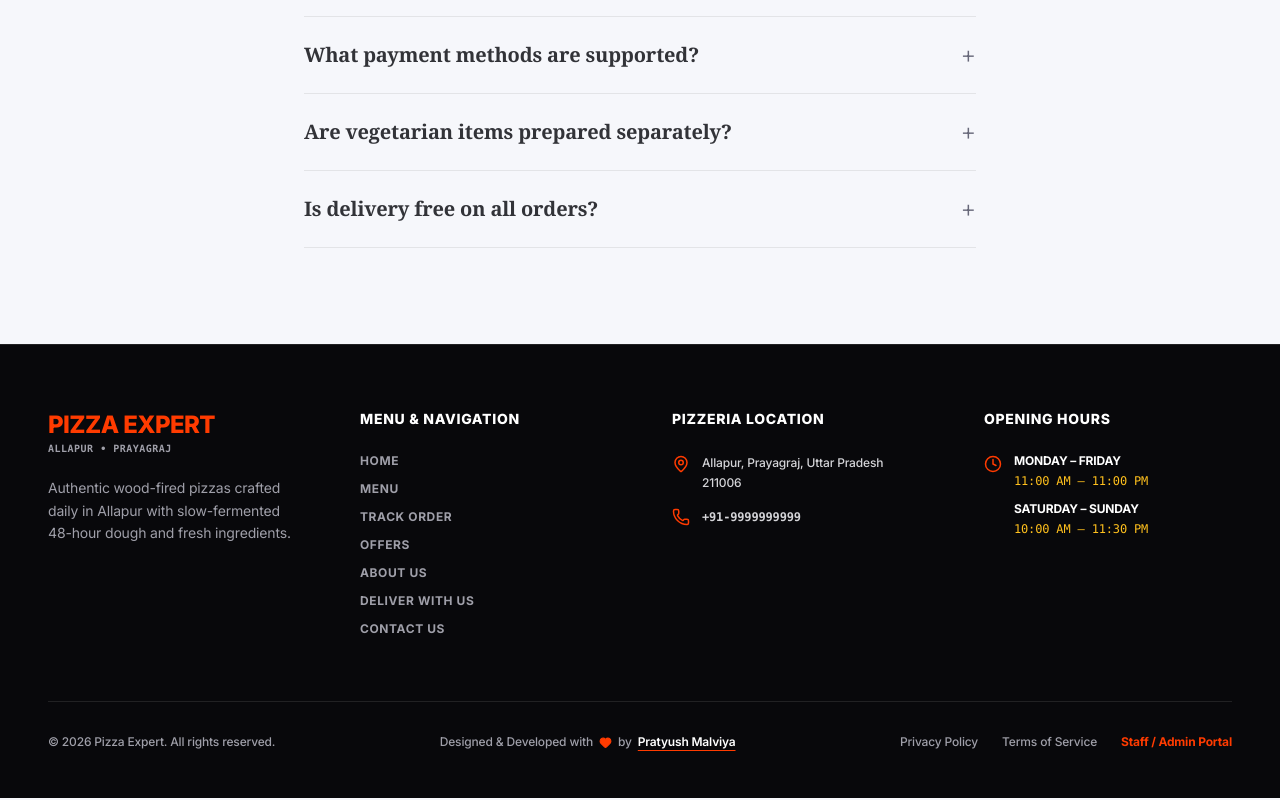
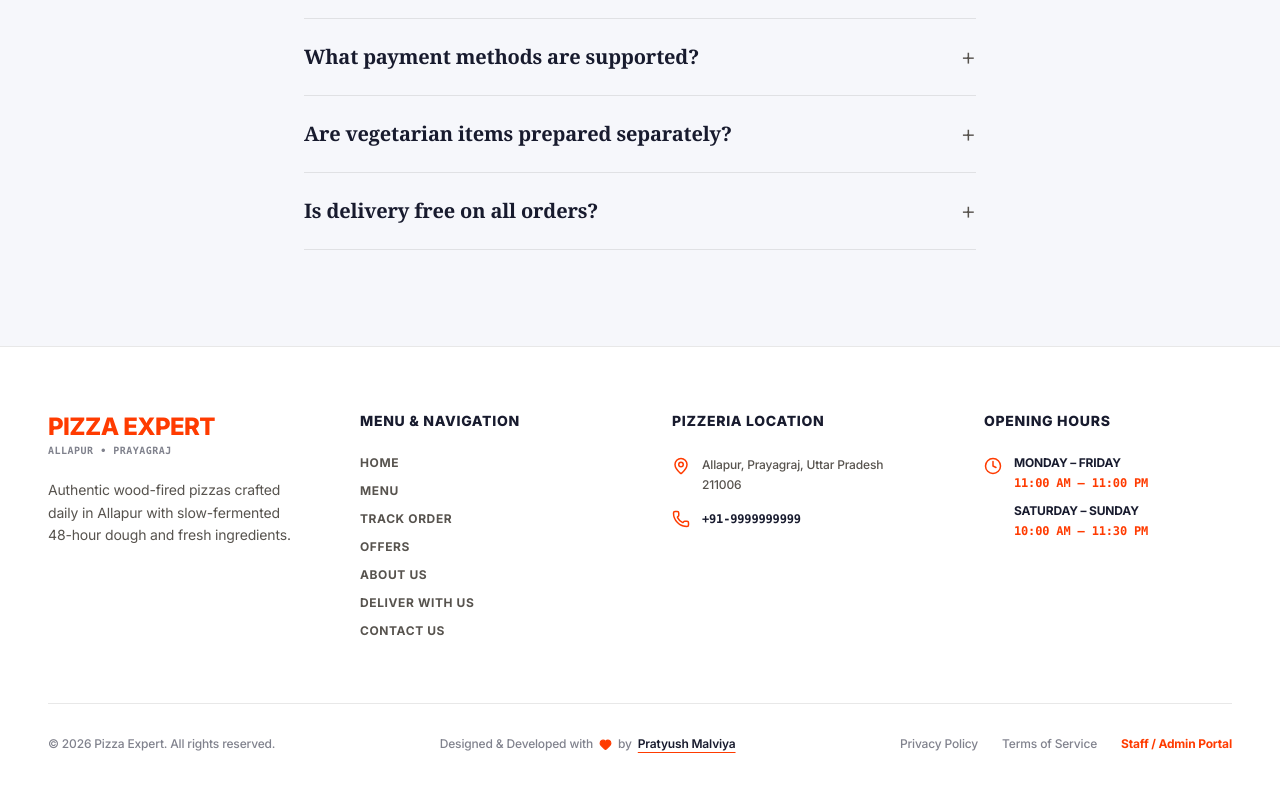
Before and after one commit to Pratyush-Malviya/pizza-expert-prayagraj, a Next.js app: page / in a window 1280 px wide. Shown: the part 4302-5102 px from the top of the page. Built offline with nearby package versions, Linux system fonts and the light colour scheme; no server answers; the database is empty.

Commit message:
feat(theme): add dynamic light and dark theme styling across all UI components and make light mode default

```diff
--- a/app/globals.css
+++ b/app/globals.css
@@ -13,13 +13,29 @@
   --color-brand-orange: #FF3B00;
   --color-brand-yellow: #FFC01D;
   --color-brand-green: #00C875;
+
+  --color-bg-primary: var(--bg-primary);
+  --color-bg-surface: var(--bg-surface);
+  --color-bg-surface-hover: var(--bg-surface-hover);
+  --color-bg-surface-elevated: var(--bg-surface-elevated);
+  --color-bg-dark: var(--bg-dark);
+  --color-bg-subtle: var(--bg-subtle);
+
+  --color-text-primary: var(--text-primary);
+  --color-text-secondary: var(--text-secondary);
+  --color-text-muted: var(--text-muted);
+  --color-text-dark: var(--text-dark);
+
+  --color-border: var(--border);
+  --color-border-subtle: var(--border-subtle);
+
   --font-sans: 'Inter', -apple-system, BlinkMacSystemFont, "SF Pro Text", "SF Pro Display", "Segoe UI", Roboto, Helvetica, Arial, sans-serif;
   --font-heading: 'Inter', -apple-system, BlinkMacSystemFont, "SF Pro Display", "Segoe UI", Roboto, Helvetica, Arial, sans-serif;
 }
 
 @layer base {
   /* ─── Apple HIG x Monday Vibe Unified Design System ─────────────── */
-  :root, [data-theme='dark'], .theme-dark {
+  :root, [data-theme='light'], .theme-light {
     /* ─── Monday Vibe Palette (Primary & Semantic) ─── */
     --vibe-primary:        #0073EA; /* Classic Monday Blue */
     --vibe-primary-hover:  #0060C0;
@@ -39,25 +55,25 @@
     --vibrant-green:       #00C875;
     --vibrant-red:         #E2445C;
 
-    /* Canvas & Surfaces (Default Dark - Pizzeria Premium Vibe Theme) */
-    --bg-primary:          #0E1117; /* Deep Vibe Night Canvas */
-    --bg-surface:          #181B2E; /* Monday Vibe elevated card */
-    --bg-surface-hover:    #22263F;
-    --bg-surface-elevated: #2A304F;
-    --bg-dark:             #090B10; /* Deep Nav / Footer */
-    --bg-subtle:           #141724;
+    /* Canvas & Surfaces (Default Light - Monday Vibe Theme) */
+    --bg-primary:          #F6F7FB; /* Clean Light Canvas */
+    --bg-surface:          #FFFFFF; /* Elevated Card */
+    --bg-surface-hover:    #EEF1F7;
+    --bg-surface-elevated: #FFFFFF;
+    --bg-dark:             #FFFFFF;
+    --bg-subtle:           #F0F3F9;
 
     /* Text Colors */
-    --text-primary:        #FFFFFF;
-    --text-secondary:      #C5C7D0; /* Vibe High-Contrast Secondary */
+    --text-primary:        #181B2E; /* Monday Vibe Crisp Charcoal/Black */
+    --text-secondary:      #57534E; /* High-contrast readable secondary */
     --text-muted:          #80828D;
-    --text-dark:           #323338;
+    --text-dark:           #181B2E;
 
     /* Borders & Glass Dividers */
-    --border:              rgba(255, 255, 255, 0.09);
-    --border-subtle:       rgba(255, 255, 255, 0.05);
+    --border:              rgba(0, 0, 0, 0.09);
+    --border-subtle:       rgba(0, 0, 0, 0.05);
     --border-focus:        #0073EA;
-    --border-brand:        rgba(255, 59, 0, 0.4);
+    --border-brand:        rgba(255, 59, 0, 0.35);
 
     /* ─── Apple HIG Squircle Radii ─── */
     --radius-xs:           6px;
@@ -73,13 +89,13 @@
 
     /* ─── Apple Multi-Layered Shadows ─── */
     --shadow-apple-xs:     0 1px 2px rgba(0, 0, 0, 0.05);
-    --shadow-apple-sm:     0 2px 8px -2px rgba(0, 0, 0, 0.25), 0 1px 4px -1px rgba(0, 0, 0, 0.15);
-    --shadow-apple-md:     0 8px 24px -6px rgba(0, 0, 0, 0.35), 0 2px 8px -2px rgba(0, 0, 0, 0.2);
-    --shadow-apple-lg:     0 16px 40px -10px rgba(0, 0, 0, 0.45), 0 6px 16px -4px rgba(0, 0, 0, 0.25);
-    --shadow-apple-float:  0 24px 60px -12px rgba(0, 0, 0, 0.6);
-    --shadow-brand:        0 10px 30px -8px rgba(255, 59, 0, 0.45);
-    --shadow-vibe:         0 10px 30px -8px rgba(0, 115, 234, 0.45);
-    --shadow-card:         0 8px 24px -6px rgba(0, 0, 0, 0.4);
+    --shadow-apple-sm:     0 2px 8px -2px rgba(0, 0, 0, 0.06), 0 1px 4px -1px rgba(0, 0, 0, 0.04);
+    --shadow-apple-md:     0 8px 24px -6px rgba(0, 0, 0, 0.08), 0 2px 8px -2px rgba(0, 0, 0, 0.04);
+    --shadow-apple-lg:     0 16px 40px -10px rgba(0, 0, 0, 0.12), 0 6px 16px -4px rgba(0, 0, 0, 0.06);
+    --shadow-apple-float:  0 24px 60px -12px rgba(0, 0, 0, 0.14);
+    --shadow-brand:        0 10px 30px -8px rgba(255, 59, 0, 0.35);
+    --shadow-vibe:         0 10px 30px -8px rgba(0, 115, 234, 0.35);
+    --shadow-card:         0 4px 20px -4px rgba(0, 0, 0, 0.06);
 
     /* Typography */
     --font-heading:        'Inter', -apple-system, BlinkMacSystemFont, "SF Pro Display", "Segoe UI", Roboto, Helvetica, Arial, sans-serif;
@@ -91,29 +107,33 @@
     --transition-bounce:   350ms cubic-bezier(0.34, 1.56, 0.64, 1);
   }
 
-  /* ─── Monday Vibe Light Theme Variables ──────────────────────── */
-  [data-theme='light'], .theme-light {
-    --bg-primary:          #F6F7FB; /* Monday Vibe Light Canvas */
-    --bg-surface:          #FFFFFF;
-    --bg-surface-hover:    #EEF1F7;
-    --bg-surface-elevated: #FFFFFF;
-    --bg-dark:             #FFFFFF;
-    --bg-subtle:           #F0F3F9;
+  /* ─── Monday Vibe Dark Theme Variables ──────────────────────── */
+  [data-theme='dark'], .theme-dark {
+    --bg-primary:          #0E1117; /* Deep Vibe Night Canvas */
+    --bg-surface:          #181B2E; /* Monday Vibe elevated card */
+    --bg-surface-hover:    #22263F;
+    --bg-surface-elevated: #2A304F;
+    --bg-dark:             #090B10; /* Deep Nav / Footer */
+    --bg-subtle:           #141724;
 
-    --text-primary:        #323338; /* Monday Vibe Charcoal */
-    --text-secondary:      #676879; /* Monday Vibe Secondary */
-    --text-muted:          #9699A6;
-    --text-dark:           #181B2E;
+    --text-primary:        #FFFFFF;
+    --text-secondary:      #C5C7D0; /* Vibe High-Contrast Secondary */
+    --text-muted:          #80828D;
+    --text-dark:           #323338;
 
-    --border:              rgba(0, 0, 0, 0.08);
-    --border-subtle:       rgba(0, 0, 0, 0.04);
+    --border:              rgba(255, 255, 255, 0.09);
+    --border-subtle:       rgba(255, 255, 255, 0.05);
     --border-focus:        #0073EA;
-    --border-brand:        rgba(255, 59, 0, 0.3);
+    --border-brand:        rgba(255, 59, 0, 0.4);
 
-    --shadow-apple-sm:     0 2px 8px -2px rgba(0, 0, 0, 0.06), 0 1px 4px -1px rgba(0, 0, 0, 0.04);
-    --shadow-apple-md:     0 8px 24px -6px rgba(0, 0, 0, 0.08), 0 2px 8px -2px rgba(0, 0, 0, 0.04);
-    --shadow-apple-lg:     0 16px 40px -10px rgba(0, 0, 0, 0.12), 0 6px 16px -4px rgba(0, 0, 0, 0.06);
-    --shadow-card:         0 4px 20px -4px rgba(0, 0, 0, 0.06);
+    --shadow-apple-xs:     0 1px 2px rgba(0, 0, 0, 0.05);
+    --shadow-apple-sm:     0 2px 8px -2px rgba(0, 0, 0, 0.25), 0 1px 4px -1px rgba(0, 0, 0, 0.15);
+    --shadow-apple-md:     0 8px 24px -6px rgba(0, 0, 0, 0.35), 0 2px 8px -2px rgba(0, 0, 0, 0.2);
+    --shadow-apple-lg:     0 16px 40px -10px rgba(0, 0, 0, 0.45), 0 6px 16px -4px rgba(0, 0, 0, 0.25);
+    --shadow-apple-float:  0 24px 60px -12px rgba(0, 0, 0, 0.6);
+    --shadow-brand:        0 10px 30px -8px rgba(255, 59, 0, 0.45);
+    --shadow-vibe:         0 10px 30px -8px rgba(0, 115, 234, 0.45);
+    --shadow-card:         0 8px 24px -6px rgba(0, 0, 0, 0.4);
   }
 
   /* ─── Base Reset & Defaults ──────────────────────────────── */
--- a/components/layout/Footer.tsx
+++ b/components/layout/Footer.tsx
@@ -43,7 +43,7 @@ export default function Footer() {
   }, [])
 
   return (
-    <footer className="bg-[#08080B] text-zinc-300 pt-16 pb-12 border-t border-white/10" role="contentinfo">
+    <footer className="bg-[var(--bg-dark)] text-[var(--text-secondary)] pt-16 pb-12 border-t border-[var(--border)]" role="contentinfo">
       <div className="container-custom">
         <div className="grid grid-cols-1 md:grid-cols-2 lg:grid-cols-4 gap-12 lg:gap-16 mb-16">
 
@@ -59,30 +59,30 @@ export default function Footer() {
                   <span className="font-heading font-extrabold text-2xl uppercase tracking-tight text-[#FF3B00]">
                     {mounted ? (storeSettings.businessName || 'PIZZA EXPERT') : 'PIZZA EXPERT'}
                   </span>
-                  <span className="text-[10px] font-mono font-bold text-zinc-400 tracking-wider uppercase">
+                  <span className="text-[10px] font-mono font-bold text-[var(--text-muted)] tracking-wider uppercase">
                     {mounted ? (storeSettings.locationTagline || 'ALLAPUR • PRAYAGRAJ') : 'ALLAPUR • PRAYAGRAJ'}
                   </span>
                 </div>
               )}
             </Link>
-            <p className="text-sm leading-relaxed text-zinc-400 font-normal">
+            <p className="text-sm leading-relaxed text-[var(--text-secondary)] font-normal">
               Authentic wood-fired pizzas crafted daily in Allapur with slow-fermented 48-hour dough and fresh ingredients.
             </p>
             {/* Social Icons */}
             {mounted && (storeSettings.instagramUrl || storeSettings.facebookUrl || storeSettings.twitterUrl) && (
               <div className="flex items-center gap-3 pt-2">
                 {storeSettings.instagramUrl && (
-                  <a href={storeSettings.instagramUrl} target="_blank" rel="noopener noreferrer" className="w-9 h-9 rounded-full bg-white/5 border border-white/10 flex items-center justify-center text-white hover:bg-[#FF3B00] transition-colors">
+                  <a href={storeSettings.instagramUrl} target="_blank" rel="noopener noreferrer" className="w-9 h-9 rounded-full bg-[var(--bg-surface)] border border-[var(--border)] flex items-center justify-center text-[var(--text-primary)] hover:bg-[#FF3B00] hover:text-white transition-colors">
                     <InstagramIcon size={16} />
                   </a>
                 )}
                 {storeSettings.facebookUrl && (
-                  <a href={storeSettings.facebookUrl} target="_blank" rel="noopener noreferrer" className="w-9 h-9 rounded-full bg-white/5 border border-white/10 flex items-center justify-center text-white hover:bg-[#FF3B00] transition-colors">
+                  <a href={storeSettings.facebookUrl} target="_blank" rel="noopener noreferrer" className="w-9 h-9 rounded-full bg-[var(--bg-surface)] border border-[var(--border)] flex items-center justify-center text-[var(--text-primary)] hover:bg-[#FF3B00] hover:text-white transition-colors">
                     <FacebookIcon size={16} />
                   </a>
                 )}
                 {storeSettings.twitterUrl && (
-                  <a href={storeSettings.twitterUrl} target="_blank" rel="noopener noreferrer" className="w-9 h-9 rounded-full bg-white/5 border border-white/10 flex items-center justify-center text-white hover:bg-[#FF3B00] transition-colors">
+                  <a href={storeSettings.twitterUrl} target="_blank" rel="noopener noreferrer" className="w-9 h-9 rounded-full bg-[var(--bg-surface)] border border-[var(--border)] flex items-center justify-center text-[var(--text-primary)] hover:bg-[#FF3B00] hover:text-white transition-colors">
                     <TwitterIcon size={16} />
                   </a>
                 )}
@@ -92,11 +92,11 @@ export default function Footer() {
 
           {/* Quick Links */}
           <div>
-            <h3 className="font-heading font-extrabold text-white text-sm uppercase tracking-wider mb-6">Menu & Navigation</h3>
+            <h3 className="font-heading font-extrabold text-[var(--text-primary)] text-sm uppercase tracking-wider mb-6">Menu & Navigation</h3>
             <ul className="space-y-3 text-xs font-bold uppercase tracking-wider">
               {QUICK_LINKS.map(({ label, href }) => (
                 <li key={href}>
-                  <Link href={href} className="hover:text-[#FF3B00] transition-colors text-zinc-400 hover:text-white">
+                  <Link href={href} className="hover:text-[#FF3B00] transition-colors text-[var(--text-secondary)] hover:text-[var(--text-primary)]">
                     {label}
                   </Link>
                 </li>
@@ -106,17 +106,17 @@ export default function Footer() {
 
           {/* Contact */}
           <div>
-            <h3 className="font-heading font-extrabold text-white text-sm uppercase tracking-wider mb-6">Pizzeria Location</h3>
+            <h3 className="font-heading font-extrabold text-[var(--text-primary)] text-sm uppercase tracking-wider mb-6">Pizzeria Location</h3>
             <ul className="space-y-4 text-xs font-medium">
               <li className="flex items-start gap-3">
                 <MapPin size={18} className="text-[#FF3B00] shrink-0 mt-0.5" />
-                <span className="leading-relaxed text-zinc-300">
+                <span className="leading-relaxed text-[var(--text-secondary)]">
                   {mounted ? storeSettings.address : 'Allapur, Prayagraj, Uttar Pradesh - 211006'}
                 </span>
               </li>
               <li className="flex items-center gap-3">
                 <Phone size={18} className="text-[#FF3B00] shrink-0" />
-                <a href={`tel:${mounted ? storeSettings.phone : ''}`} className="hover:text-white transition-colors font-mono text-zinc-300 font-bold">
+                <a href={`tel:${mounted ? storeSettings.phone : ''}`} className="hover:text-[#FF3B00] transition-colors font-mono text-[var(--text-primary)] font-bold">
                   {mounted ? storeSettings.phone : '+91 99999 99999'}
                 </a>
               </li>
@@ -125,15 +125,15 @@ export default function Footer() {
 
           {/* Hours */}
           <div>
-            <h3 className="font-heading font-extrabold text-white text-sm uppercase tracking-wider mb-6">Opening Hours</h3>
+            <h3 className="font-heading font-extrabold text-[var(--text-primary)] text-sm uppercase tracking-wider mb-6">Opening Hours</h3>
             <ul className="space-y-4 text-xs font-medium">
               <li className="flex items-start gap-3">
                 <Clock size={18} className="text-[#FF3B00] shrink-0 mt-0.5" />
                 <div>
-                  <p className="text-white font-bold uppercase mb-1">Monday – Friday</p>
-                  <p className="font-mono text-[#FFC01D] mb-3">11:00 AM – 11:00 PM</p>
-                  <p className="text-white font-bold uppercase mb-1">Saturday – Sunday</p>
-                  <p className="font-mono text-[#FFC01D]">10:00 AM – 11:30 PM</p>
+                  <p className="text-[var(--text-primary)] font-bold uppercase mb-1">Monday – Friday</p>
+                  <p className="font-mono text-[#FF3B00] font-bold mb-3">11:00 AM – 11:00 PM</p>
+                  <p className="text-[var(--text-primary)] font-bold uppercase mb-1">Saturday – Sunday</p>
+                  <p className="font-mono text-[#FF3B00] font-bold">10:00 AM – 11:30 PM</p>
                 </div>
               </li>
             </ul>
@@ -141,10 +141,10 @@ export default function Footer() {
         </div>
 
         {/* Bottom Bar */}
-        <div className="pt-8 border-t border-white/10 flex flex-col md:flex-row items-center justify-between gap-4 text-xs font-medium text-zinc-400">
+        <div className="pt-8 border-t border-[var(--border)] flex flex-col md:flex-row items-center justify-between gap-4 text-xs font-medium text-[var(--text-muted)]">
           <p>© {new Date().getFullYear()} {mounted ? storeSettings.businessName : 'Pizza Expert Prayagraj'}. All rights reserved.</p>
 
-          <p className="text-xs text-zinc-400 flex items-center gap-1.5 font-medium">
+          <p className="text-xs text-[var(--text-muted)] flex items-center gap-1.5 font-medium">
             <span>Designed & Developed with</span>
             <Heart size={13} className="text-[#FF3B00] fill-current" />
             <span>by</span>
@@ -152,16 +152,16 @@ export default function Footer() {
               href="https://www.linkedin.com/in/pratyushmalviy/"
               target="_blank"
               rel="noopener noreferrer"
-              className="text-white hover:text-[#FF3B00] font-semibold underline underline-offset-4 decoration-[#FF3B00] transition-colors"
+              className="text-[var(--text-primary)] hover:text-[#FF3B00] font-semibold underline underline-offset-4 decoration-[#FF3B00] transition-colors"
             >
               Pratyush Malviya
             </a>
           </p>
 
           <div className="flex items-center gap-6">
-            <Link href="/privacy" className="hover:text-white transition-colors">Privacy Policy</Link>
-            <Link href="/terms" className="hover:text-white transition-colors">Terms of Service</Link>
-            <Link href="/admin/login" className="hover:text-white transition-colors font-bold text-[#FF3B00]">Staff / Admin Portal</Link>
+            <Link href="/privacy" className="hover:text-[var(--text-primary)] transition-colors">Privacy Policy</Link>
+            <Link href="/terms" className="hover:text-[var(--text-primary)] transition-colors">Terms of Service</Link>
+            <Link href="/admin/login" className="hover:text-[#FF3B00] transition-colors font-bold text-[#FF3B00]">Staff / Admin Portal</Link>
           </div>
         </div>
       </div>
--- a/components/layout/MobileBottomNav.tsx
+++ b/components/layout/MobileBottomNav.tsx
@@ -31,7 +31,7 @@ export default function MobileBottomNav() {
   ]
 
   return (
-    <nav className="fixed bottom-0 left-0 right-0 z-40 bg-[#0E0E12]/95 backdrop-blur-xl border-t border-white/10 py-2 px-3 md:hidden shadow-[0_-10px_25px_rgba(0,0,0,0.5)]">
+    <nav className="fixed bottom-0 left-0 right-0 z-40 bg-[var(--bg-primary)]/95 backdrop-blur-xl border-t border-[var(--border)] py-2 px-3 md:hidden shadow-[var(--shadow-apple-md)]">
       <div className="flex items-center justify-around max-w-md mx-auto">
         {navItems.map((item, idx) => {
           const Icon = item.icon
@@ -41,7 +41,7 @@ export default function MobileBottomNav() {
               <button
                 key={idx}
                 onClick={toggleCart}
-                className="relative flex flex-col items-center gap-1 p-1 text-zinc-400 hover:text-white transition-colors"
+                className="relative flex flex-col items-center gap-1 p-1 text-[var(--text-secondary)] hover:text-[var(--text-primary)] transition-colors cursor-pointer"
                 aria-label="Open Cart"
               >
                 <div className="relative">
@@ -68,7 +68,7 @@ export default function MobileBottomNav() {
               key={idx}
               href={item.href!}
               className={`flex flex-col items-center gap-1 p-1 transition-colors relative ${
-                isActive ? 'text-[#FF3B00]' : 'text-zinc-400 hover:text-zinc-200'
+                isActive ? 'text-[#FF3B00]' : 'text-[var(--text-secondary)] hover:text-[var(--text-primary)]'
               }`}
             >
               <Icon size={20} />
```
Also changed, not shown: components/ai/PersonalizedPicks.tsx (+8 -8 lines), components/home/CategoryTabs.tsx (+6 -6 lines), components/home/FeatureIcons.tsx (+8 -8 lines), components/home/GoogleReviews.tsx (+10 -10 lines), components/home/HeroBanner.tsx (+14 -14 lines), components/layout/Header.tsx (+18 -18 lines), components/menu/ProductCard.tsx (+9 -9 lines), components/menu/ZomatoProductCard.tsx (+11 -11 lines).
